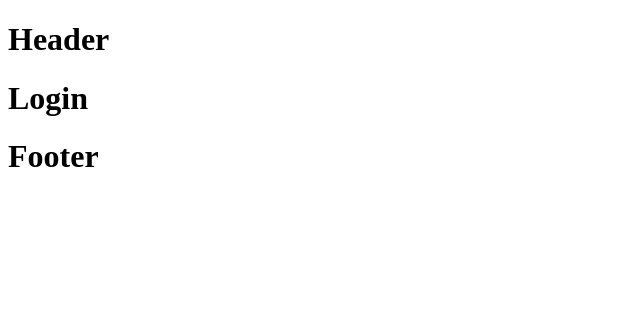
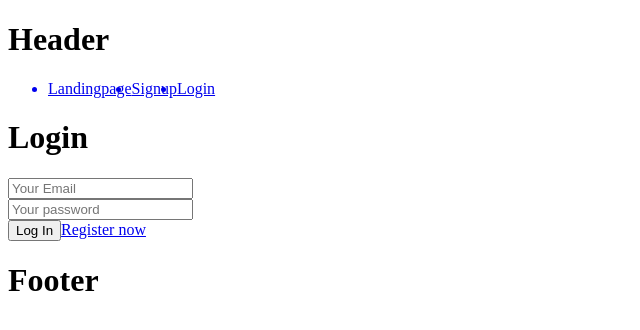
Before and after one commit to tarunmalizeus/frontend-wip, a React (Vite) app: page /login in a window 1280 px wide. Shown: the top 330 px of the page, without its empty margins (0-640 px from the left). Built offline with nearby package versions, Linux system fonts and the light colour scheme.

Commit message:
add validation to login

```diff
--- a/src/App.jsx
+++ b/src/App.jsx
@@ -21,7 +21,7 @@ const appRouter=createBrowserRouter([
   {
       path: "/",
       element: <App/>,
-      errorElement: <Error/>,
+      // errorElement: <Error/>,
       children: [
           {
               path: "/",
--- a/src/components/Header.jsx
+++ b/src/components/Header.jsx
@@ -1,9 +1,26 @@
-
+import {Link } from 'react-router-dom';
 
 function Header() {
     return (
       <>
-        <h1>Header</h1>
+        <h1> Header</h1>
+
+        <div >
+            <ul style={{display:"flex"}}>
+                <Link to="/">
+                    <li   >Landingpage</li>
+                </Link>
+
+                <Link to="/signup">
+                <li >Signup</li>
+                </Link>
+
+                <Link to="login">
+                <li >Login</li>
+                </Link>
+
+              </ul>
+        </div>
       </>
     )
   }
--- a/src/pages/Landingpage.jsx
+++ b/src/pages/Landingpage.jsx
@@ -4,6 +4,7 @@ function Landingpage() {
     return (
       <>
         <h1>Landingpage</h1>
+
       </>
     )
   }
--- a/src/pages/Login.jsx
+++ b/src/pages/Login.jsx
@@ -1,9 +1,98 @@
+import { useState } from 'react';
+import {useNavigate, NavLink } from 'react-router-dom';
+
+function Login() {
+  const [user, setUser] = useState({
+    email: "",
+    password: "",
+  });
+
+  // let name, v
+  const handleInputs = (e) => {
+    const name = e.target.name;
+    const value = e.target.value;
+    setUser({ ...user, [name]: value });
+  };
 
 
-function Login() {
+  const PostData = async (e) => {
+    e.preventDefault();
+
+    const response = await fetch(`${process.env.REACT_APP_BACKEND}/Api/signin`, {
+      method: 'POST',
+      headers: {
+        'Content-Type': 'application/json',
+      },
+      body: JSON.stringify({user}),
+    });
+
+    //This is how the fetch api works
+    const data1 = await response.json();
+    const data2 = response.status;
+
+    const errata = data1.error;
+
+    if (data2 === 200) {
+    //   console.log(data1.accessToken);
+      window.alert('Successfully login');
+      sessionStorage.setItem("accessToken",data1.accessToken);
+      // navigate('/');
+      window.location.reload();
+    } else {
+      window.alert(errata);
+    }
+  };
+
     return (
       <>
+
         <h1>Login</h1>
+
+              <form method="POST">
+                <div>
+                  <i></i>
+                  <input
+                    type="email"
+                    name="email"
+                    id="email"
+                    placeholder="Your Email"
+                    value={user.email}
+                    onChange={handleInputs}
+                  />
+                </div>
+
+                <div>
+                  <i></i>
+                  <input
+                    type="password"
+                    name="password"
+                    id="password"
+                    placeholder="Your password"
+                    value={user.password}
+                    onChange={handleInputs}
+                    autoComplete="off"
+                  />
+                </div>
+
+                <div>
+
+                  <button
+                    type="submit"
+                    name="signin"
+                    id="signin"
+                    value="Log In"
+                    onClick={PostData}
+                  >
+                    Log In
+                  </button>
+
+                  <NavLink to="/Signup">Register now</NavLink>
+
+                </div>
+              </form>
+
+
+
       </>
     )
   }
```
